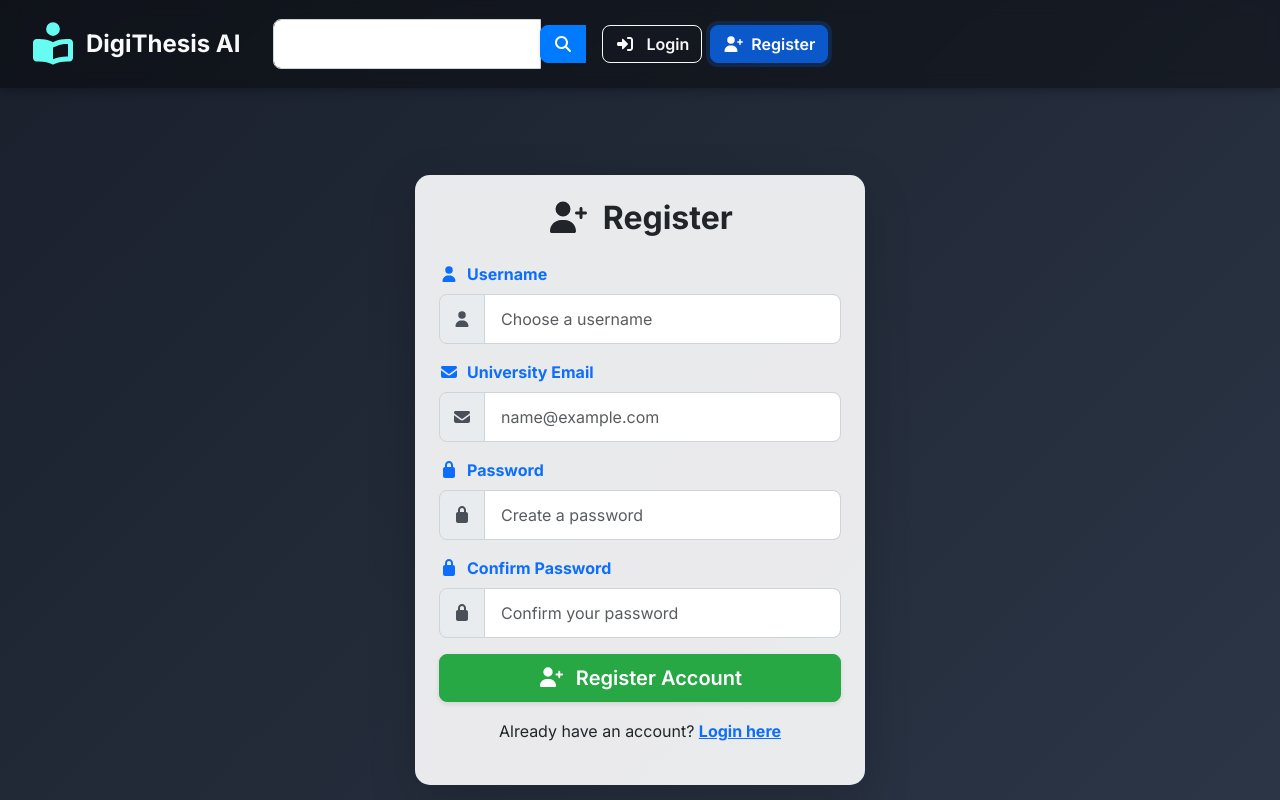
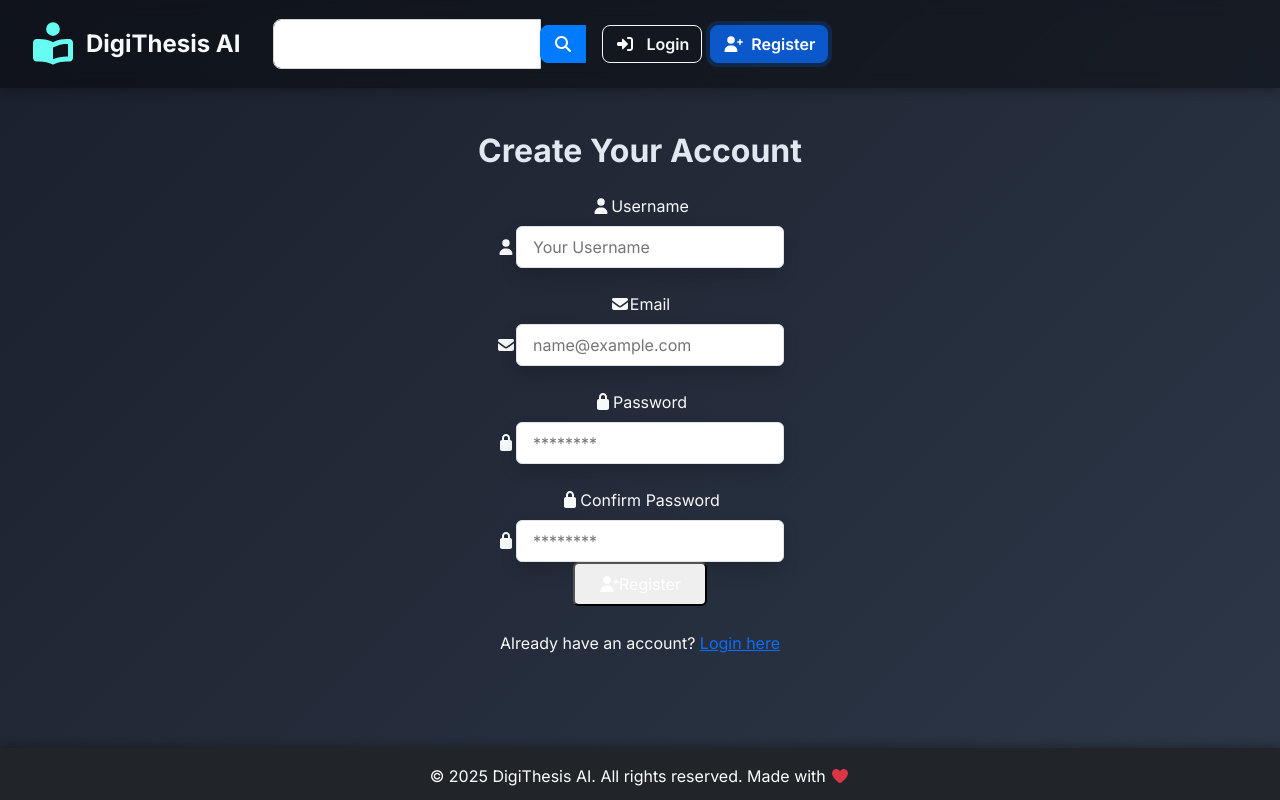
Before and after one commit to Shuvo1998/digi-thesis-ai-project, a React (Create React App) app in the folder frontend/: page /register in a window 1280 px wide. Shown: the top 800 px of the page. Built offline with nearby package versions, Linux system fonts and the light colour scheme.

Commit message:
Fix: RegisterPage.js - Resolved 'a is not a function' error, improved error handling, and applied dark theme

```diff
--- a/frontend/src/pages/RegisterPage.js
+++ b/frontend/src/pages/RegisterPage.js
@@ -1,10 +1,10 @@
+// frontend/src/pages/RegisterPage.js
 import React, { useState, useContext } from 'react';
 import { Link, useNavigate } from 'react-router-dom';
 import { FontAwesomeIcon } from '@fortawesome/react-fontawesome';
-import { faUser, faEnvelope, faLock, faUserPlus } from '@fortawesome/free-solid-svg-icons';
+import { faUser, faEnvelope, faLock, faUserPlus, faSpinner } from '@fortawesome/free-solid-svg-icons';
 import axios from 'axios';
 import { UserContext } from '../context/UserContext';
-import Snackbar from '../components/Common/Snackbar';
 
 const RegisterPage = () => {
     const [formData, setFormData] = useState({
@@ -13,114 +13,101 @@ const RegisterPage = () => {
         password: '',
         password2: ''
     });
+    const [error, setError] = useState('');
+    const [loading, setLoading] = useState(false);
     const navigate = useNavigate();
-    const { login } = useContext(UserContext);
-
-    const [snackbar, setSnackbar] = useState({
-        show: false,
-        message: '',
-        type: 'info',
-    });
-
-    const handleCloseSnackbar = () => {
-        setSnackbar({ ...snackbar, show: false });
-    };
+    // CRITICAL FIX: Ensure showSnackbar is correctly destructured from UserContext
+    const { showSnackbar } = useContext(UserContext);
 
     const { username, email, password, password2 } = formData;
 
     const onChange = e => {
         setFormData({ ...formData, [e.target.name]: e.target.value });
-        if (snackbar.show) setSnackbar({ ...snackbar, show: false });
+        if (error) setError('');
     };
 
-    const onSubmit = async (e) => {
+    const onSubmit = async e => {
         e.preventDefault();
-        setSnackbar({ ...snackbar, show: false });
+        setError('');
+        setLoading(true);
 
         if (password !== password2) {
-            setSnackbar({
-                show: true,
-                message: "Passwords do not match!",
-                type: 'error',
-            });
+            setError('Passwords do not match');
+            showSnackbar('Passwords do not match', 'error'); // Use showSnackbar from context
+            setLoading(false);
             return;
         }
 
         try {
-            // UPDATED: Use the live Render backend URL
-            const res = await axios.post('https://digi-thesis-ai-project.onrender.com/api/auth/register', {
-                username,
+            const res = await axios.post('https://digi-thesis-ai-project.onrender.com/api/users', {
+                username, // Ensure username is being sent
                 email,
                 password
             });
 
-            console.log('Registration successful:', res.data);
-            const { token, user: userData } = res.data;
+            // Log the full response to see what backend sends for user
+            console.log("Registration successful:", res.data);
 
-            await login({ token });
+            // Backend is returning an empty user object (user: {}).
+            // This is unusual for a successful registration.
+            // Ideally, the backend should return the newly registered user's basic info.
+            // For now, we proceed with the assumption that the registration itself was successful.
 
-            setSnackbar({
-                show: true,
-                message: 'Registration successful! You are now logged in.',
-                type: 'success',
-            });
+            showSnackbar('Registration successful! Please log in.', 'success'); // Use showSnackbar from context
             setTimeout(() => {
-                navigate('/dashboard');
-            }, snackbar.duration || 3000);
+                navigate('/login');
+            }, 1500);
 
         } catch (err) {
             console.error('Registration failed:', err.response ? err.response.data : err.message);
-            setSnackbar({
-                show: true,
-                message: err.response && err.response.data && err.response.data.errors
-                    ? err.response.data.errors[0].msg
-                    : 'Registration failed. Please try again.',
-                type: 'error',
-            });
+            const errorMessage = err.response && err.response.data && err.response.data.errors
+                ? err.response.data.errors[0].msg // Access the error message from the array
+                : 'Registration failed. Please try again.';
+
+            setError(errorMessage);
+            showSnackbar(errorMessage, 'error'); // Use showSnackbar from context
+        } finally {
+            setLoading(false);
         }
     };
 
     return (
-        <div className="d-flex justify-content-center align-items-center" style={{ minHeight: 'calc(100vh - 56px)' }}>
-            <Snackbar
-                message={snackbar.message}
-                type={snackbar.type}
-                show={snackbar.show}
-                onClose={handleCloseSnackbar}
-            />
-
-            <div className="card p-4 shadow-lg" style={{ maxWidth: '450px', width: '100%', backgroundColor: 'rgba(255, 255, 255, 0.9)' }}>
-                <h2 className="text-center mb-4 text-dark">
-                    <FontAwesomeIcon icon={faUserPlus} className="me-2" /> Register
-                </h2>
+        <div className="min-h-screen flex justify-center items-center bg-gray-900 font-inter p-4">
+            <div className="bg-gray-800 p-6 rounded-lg shadow-xl max-w-md w-full">
+                <h2 className="text-center mb-4 text-gray-100 text-2xl font-bold">Create Your Account</h2>
+                {error && <div className="bg-red-900 border border-red-700 text-red-300 px-4 py-3 rounded relative mb-4" role="alert">{error}</div>}
                 <form onSubmit={onSubmit}>
-                    <div className="mb-3">
-                        <label htmlFor="username" className="form-label text-primary fw-bold text-start d-flex align-items-center">
-                            <FontAwesomeIcon icon={faUser} className="me-2" /> Username
+                    <div className="mb-4">
+                        <label htmlFor="username" className="block text-gray-300 text-sm font-bold mb-2">
+                            <FontAwesomeIcon icon={faUser} className="mr-2" />Username
                         </label>
-                        <div className="input-group">
-                            <span className="input-group-text"><FontAwesomeIcon icon={faUser} /></span>
+                        <div className="relative">
+                            <span className="absolute inset-y-0 left-0 pl-3 flex items-center text-gray-400">
+                                <FontAwesomeIcon icon={faUser} />
+                            </span>
                             <input
                                 type="text"
-                                className="form-control"
+                                className="shadow appearance-none border rounded w-full py-2 px-3 pl-10 text-gray-100 leading-tight focus:outline-none focus:shadow-outline bg-gray-700 border-gray-600 focus:border-blue-500"
                                 id="username"
                                 name="username"
-                                placeholder="Choose a username"
+                                placeholder="Your Username"
                                 value={username}
                                 onChange={onChange}
                                 required
                             />
                         </div>
                     </div>
-                    <div className="mb-3">
-                        <label htmlFor="email" className="form-label text-primary fw-bold text-start d-flex align-items-center">
-                            <FontAwesomeIcon icon={faEnvelope} className="me-2" /> University Email
+                    <div className="mb-4">
+                        <label htmlFor="email" className="block text-gray-300 text-sm font-bold mb-2">
+                            <FontAwesomeIcon icon={faEnvelope} className="mr-2" />Email
                         </label>
-                        <div className="input-group">
-                            <span className="input-group-text"><FontAwesomeIcon icon={faEnvelope} /></span>
+                        <div className="relative">
+                            <span className="absolute inset-y-0 left-0 pl-3 flex items-center text-gray-400">
+                                <FontAwesomeIcon icon={faEnvelope} />
+                            </span>
                             <input
                                 type="email"
-                                className="form-control"
+                                className="shadow appearance-none border rounded w-full py-2 px-3 pl-10 text-gray-100 leading-tight focus:outline-none focus:shadow-outline bg-gray-700 border-gray-600 focus:border-blue-500"
                                 id="email"
                                 name="email"
                                 placeholder="name@example.com"
@@ -130,49 +117,64 @@ const RegisterPage = () => {
                             />
                         </div>
                     </div>
-                    <div className="mb-3">
-                        <label htmlFor="password" className="form-label text-primary fw-bold text-start d-flex align-items-center">
-                            <FontAwesomeIcon icon={faLock} className="me-2" /> Password
+                    <div className="mb-4">
+                        <label htmlFor="password" className="block text-gray-300 text-sm font-bold mb-2">
+                            <FontAwesomeIcon icon={faLock} className="mr-2" />Password
                         </label>
-                        <div className="input-group">
-                            <span className="input-group-text"><FontAwesomeIcon icon={faLock} /></span>
+                        <div className="relative">
+                            <span className="absolute inset-y-0 left-0 pl-3 flex items-center text-gray-400">
+                                <FontAwesomeIcon icon={faLock} />
+                            </span>
                             <input
                                 type="password"
-                                className="form-control"
+                                className="shadow appearance-none border rounded w-full py-2 px-3 pl-10 text-gray-100 leading-tight focus:outline-none focus:shadow-outline bg-gray-700 border-gray-600 focus:border-blue-500"
                                 id="password"
                                 name="password"
-                                placeholder="Create a password"
+                                placeholder="********"
                                 value={password}
                                 onChange={onChange}
+                                minLength="6"
                                 required
                             />
                         </div>
                     </div>
-                    <div className="mb-3">
-                        <label htmlFor="password2" className="form-label text-primary fw-bold text-start d-flex align-items-center">
-                            <FontAwesomeIcon icon={faLock} className="me-2" /> Confirm Password
+                    <div className="mb-6">
+                        <label htmlFor="password2" className="block text-gray-300 text-sm font-bold mb-2">
+                            <FontAwesomeIcon icon={faLock} className="mr-2" />Confirm Password
                         </label>
-                        <div className="input-group">
-                            <span className="input-group-text"><FontAwesomeIcon icon={faLock} /></span>
+                        <div className="relative">
+                            <span className="absolute inset-y-0 left-0 pl-3 flex items-center text-gray-400">
+                                <FontAwesomeIcon icon={faLock} />
+                            </span>
                             <input
                                 type="password"
-                                className="form-control"
+                                className="shadow appearance-none border rounded w-full py-2 px-3 pl-10 text-gray-100 leading-tight focus:outline-none focus:shadow-outline bg-gray-700 border-gray-600 focus:border-blue-500"
                                 id="password2"
                                 name="password2"
-                                placeholder="Confirm your password"
+                                placeholder="********"
                                 value={password2}
                                 onChange={onChange}
+                                minLength="6"
                                 required
                             />
                         </div>
                     </div>
-                    <div className="d-grid gap-2 mb-3">
-                        <button type="submit" className="btn btn-success btn-lg">
-                            <FontAwesomeIcon icon={faUserPlus} className="me-2" /> Register Account
+                    <div className="flex items-center justify-between">
+                        <button
+                            type="submit"
+                            className="bg-green-600 hover:bg-green-700 text-white font-bold py-2 px-4 rounded focus:outline-none focus:shadow-outline transition duration-200 w-full"
+                            disabled={loading}
+                        >
+                            {loading ? (
+                                <FontAwesomeIcon icon={faSpinner} spin className="mr-2" />
+                            ) : (
+                                <FontAwesomeIcon icon={faUserPlus} className="mr-2" />
+                            )}
+                            {loading ? 'Registering...' : 'Register'}
                         </button>
                     </div>
-                    <p className="text-center text-dark">
-                        Already have an account? <Link to="/login" className="text-primary fw-bold">Login here</Link>
+                    <p className="text-center mt-4 text-gray-300">
+                        Already have an account? <Link to="/login" className="text-blue-400 hover:text-blue-300 font-bold">Login here</Link>
                     </p>
                 </form>
             </div>
```
